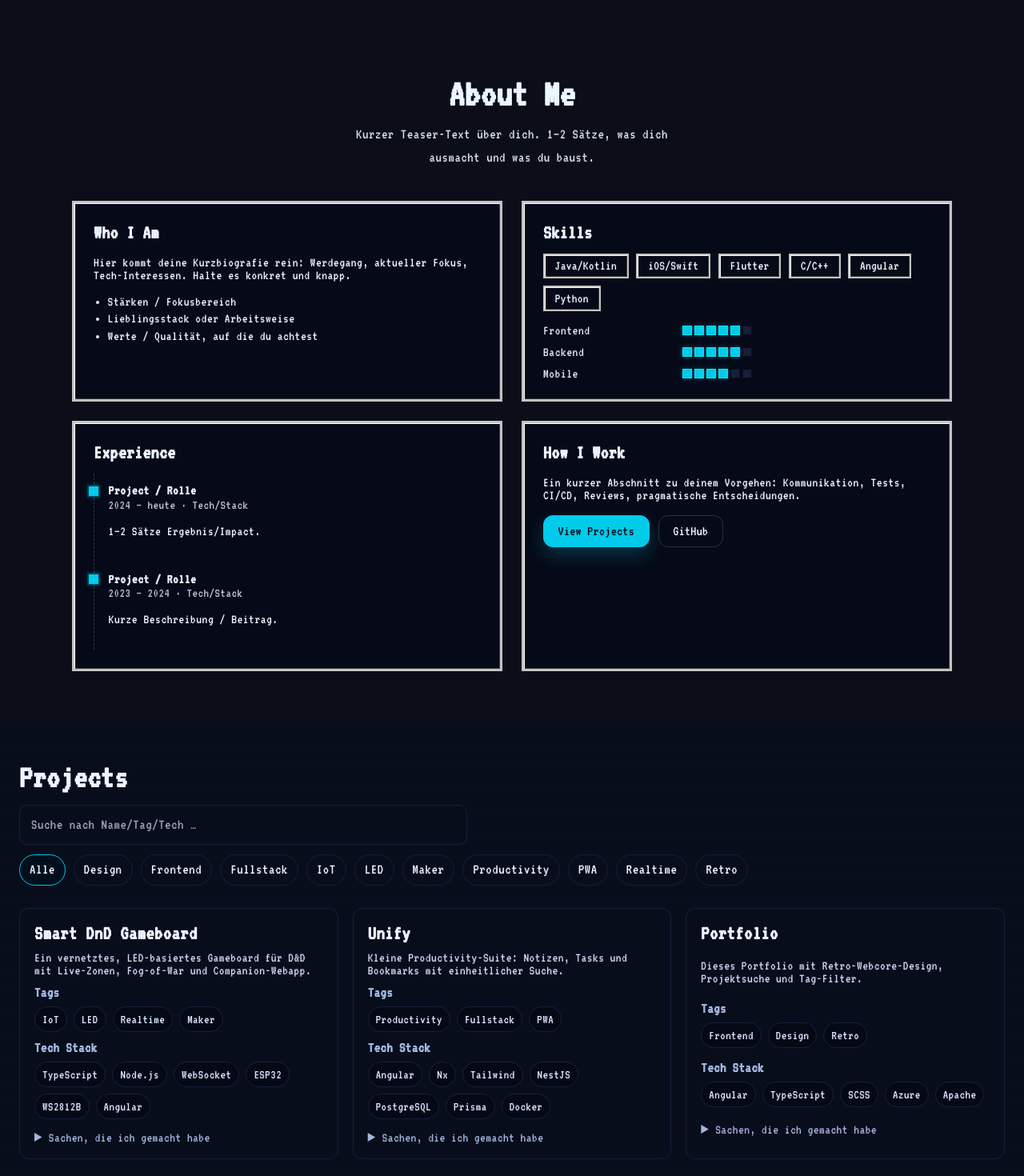
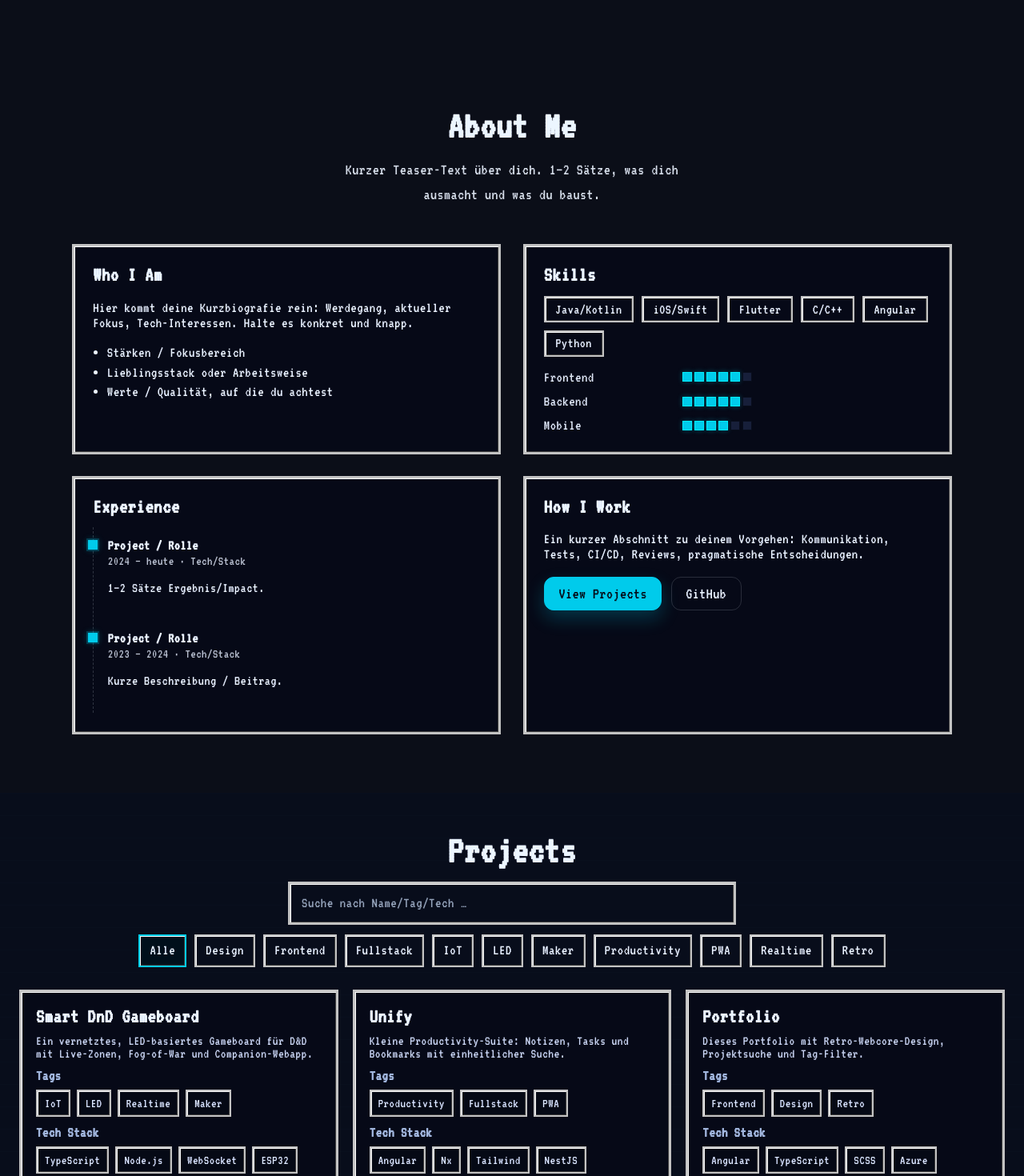
Before and after one commit to Foelli/priv-angular-portfolio, an Angular app: page / in a window 1280 px wide. Shown: the part 960-2430 px from the top of the page at 80% size. Built offline with nearby package versions, Linux system fonts and the light colour scheme.

Commit message:
style: introduced more retro design

```diff
--- a/src/app/components/header/header.component.html
+++ b/src/app/components/header/header.component.html
@@ -6,7 +6,8 @@
 
     <nav class="nav">
       <a (click)="scrollToSection('about')" routerLinkActive="active">About</a>
-      <a routerLink="/projects" routerLinkActive="active">Projects</a>
+      <a (click)="scrollToSection('project')" routerLinkActive="active">Projects</a>
+
     </nav>
   </div>
 </header>
--- a/src/app/pages/about/about.component.css
+++ b/src/app/pages/about/about.component.css
@@ -2,47 +2,57 @@
   display: block;
   color: #e7f0ff;
   image-rendering: pixelated;
+  font-size: 1.15rem;
+  /* +15 % Grundschrift */
+  letter-spacing: 0.5px;
+  /* breiter für bessere Lesbarkeit */
 }
 
 /* Container */
 .about {
   max-width: 1100px;
   margin: 0 auto;
-  padding: 4rem 1.25rem;
+  padding: 4.6rem 1.5rem;
+  /* +15 % */
 }
 
 /* Header */
 .about-header {
   text-align: center;
-  margin-bottom: 2.5rem;
+  margin-bottom: 2.9rem;
 }
 
 .about-header h2 {
   font-family: 'VT323', monospace;
-  font-size: clamp(2.2rem, 3.8vw, 3.4rem);
+  font-size: clamp(2.3rem, 3.8vw, 3.45rem);
+  /* +15 % */
   margin: 0;
-  letter-spacing: 0.3px;
+  letter-spacing: 0.6px;
+  color: #e7f0ff;
+  /* explizit, als Referenzstil */
 }
 
 .lead {
-  margin: 0.75rem auto 0;
-  max-width: 56ch;
+  margin: 0.9rem auto 0;
+  max-width: 58ch;
   opacity: 0.9;
   line-height: 1.55;
-  font-size: 1.15rem;
+  font-size: 1.25rem;
+  /* +15 % */
+  letter-spacing: 0.5px;
 }
 
 /* Grid */
 .about-grid {
   display: grid;
   grid-template-columns: 1fr;
-  gap: 1.25rem;
+  gap: 1.4rem;
 }
 
 @media (min-width: 820px) {
   .about-grid {
     grid-template-columns: 1fr 1fr;
-    gap: 1.5rem;
+    gap: 1.7rem;
   }
 }
 
@@ -51,13 +61,14 @@
   background: #0c0f1c;
   border: 3px solid #c0c0c0;
   border-radius: 0;
-  padding: 1.5rem;
+  padding: 1.45rem;
   color: #e7f0ff;
   box-shadow:
     inset 1px 1px 0 #ffffff,
     inset -1px -1px 0 #404040;
   transition: transform 0.1s, box-shadow 0.15s;
-  font-size: 1.05rem;
+  font-size: 1.15rem;
+  letter-spacing: 0.5px;
 }
 
 .card:hover {
@@ -70,15 +81,17 @@
 
 .card h3 {
   margin: 0 0 0.85rem;
-  font-size: 1.55rem;
-  letter-spacing: 0.3px;
+  font-size: 1.6rem;
+  /* +15 % */
+  letter-spacing: 0.6px;
 }
 
 /* Lists */
 .bullets {
   margin: 0.6rem 0 0;
   padding-left: 1.1rem;
-  font-size: 1.05rem;
+  font-size: 1.15rem;
+  letter-spacing: 0.5px;
 }
 
 .bullets li {
@@ -96,13 +109,14 @@
 .tag {
   display: inline-block;
   font-family: 'VT323', monospace;
-  font-size: 1.05rem;
+  font-size: 1.1rem;
+  /* +15 % */
   padding: 0.35rem 0.8rem;
   border-radius: 0;
   border: 2px solid #c0c0c0;
   background: #0c0f1c;
   color: #e7f0ff;
-  letter-spacing: 0.3px;
+  letter-spacing: 0.5px;
   box-shadow:
     inset 1px 1px 0 #ffffff,
     inset -1px -1px 0 #404040;
@@ -119,7 +133,7 @@
   color: #00c7e6;
 }
 
-/* === Pixel Skill Bars === */
+/* Pixel Skill Bars */
 .skill-rows {
   display: grid;
   gap: 0.7rem;
@@ -130,7 +144,8 @@
   grid-template-columns: 10rem 1fr;
   align-items: center;
   gap: 0.85rem;
-  font-size: 1.05rem;
+  font-size: 1.15rem;
+  letter-spacing: 0.5px;
 }
 
 .skill span {
@@ -163,7 +178,8 @@
   margin: 0.25rem 0 0;
   padding: 0;
   border-left: 1px dashed rgba(231, 240, 255, 0.18);
-  font-size: 1.05rem;
+  font-size: 1.1rem;
+  letter-spacing: 0.5px;
 }
 
 .timeline li {
@@ -195,13 +211,14 @@
 .btn {
   display: inline-block;
   font-family: 'VT323', monospace;
-  letter-spacing: 0.3px;
+  letter-spacing: 0.5px;
   padding: 0.65rem 1.1rem;
   border-radius: 12px;
   border: 1px solid rgba(231, 240, 255, 0.15);
   text-decoration: none;
   transition: transform 0.06s ease, box-shadow 0.2s ease, background 0.2s ease;
-  font-size: 1.1rem;
+  font-size: 1.25rem;
+  /* +15 % */
 }
 
 .btn:hover {
@@ -234,7 +251,8 @@
 a {
   color: #00c7e6;
   text-decoration: none;
-  font-size: 1.05rem;
+  font-size: 1.1rem;
+  letter-spacing: 0.5px;
 }
 
 a:hover {
--- a/src/app/pages/home/home.component.css
+++ b/src/app/pages/home/home.component.css
@@ -65,10 +65,15 @@
   text-align: center;
 }
 
+/* === Überschrift "Featured" wie About === */
 .projects-preview h2 {
-  font-size: 2rem;
-  color: #00c7e6;
+  font-family: 'VT323', monospace;
+  font-size: clamp(2.3rem, 3.8vw, 3.45rem);
+  /* wie About */
+  color: #e7f0ff;
+  /* wie About */
   margin-bottom: 2rem;
+  letter-spacing: 0.6px;
 }
 
 /* GRID */
--- a/src/app/pages/projects/projects.component.css
+++ b/src/app/pages/projects/projects.component.css
@@ -9,9 +9,10 @@
     #0a0b10;
 
   image-rendering: pixelated;
-  /* etwas mehr Rand für mehr Luft */
   padding: 48px 24px;
-  /* vorher: 32px 16px */
+  /* mehr Luft */
+  font-size: 1.15rem;
+  letter-spacing: 0.5px;
 }
 
 /* Container */
@@ -25,21 +26,29 @@
   display: grid;
   gap: 14px;
   margin-bottom: 28px;
+
+  /* Zentrierung */
+  text-align: center;
+  justify-items: center;
 }
 
 .projects-header h1 {
   font-family: 'VT323', monospace;
-  font-size: 41px;
-  /* vorher 36px → +15 % */
+  font-size: clamp(2.3rem, 3.8vw, 3.45rem);
+  /* wie About */
   margin: 0;
   letter-spacing: 0.6px;
-  /* etwas weiter */
+  color: #e7f0ff;
+  /* wie About */
 }
 
 /* Toolbar */
 .toolbar {
   display: grid;
   gap: 12px;
+
+  /* Zentrierung */
+  justify-items: center;
 }
 
 .search {
@@ -47,13 +56,19 @@
   max-width: 560px;
   padding: 12px 14px;
   font: 18.4px/1.3 'VT323', monospace;
-  /* +15 % */
   letter-spacing: 0.6px;
   color: #e7f0ff;
   background: #0e1220;
-  border: 1px solid #1c243d;
-  border-radius: 10px;
+  border: 3px solid #c0c0c0;
+  border-radius: 0;
+  /* eckig! */
+  box-shadow:
+    inset 1px 1px 0 #ffffff,
+    inset -1px -1px 0 #404040;
   outline: none;
+
+  /* Zentrierung */
+  margin-inline: auto;
 }
 
 .search::placeholder {
@@ -62,27 +77,44 @@
 
 .search:focus {
   border-color: #00c7e6;
+  box-shadow:
+    inset 1px 1px 0 #ffffff,
+    inset -1px -1px 0 #404040,
+    0 0 0 2px #00c7e6;
 }
 
+/* Tag-Filter Chips */
 .chip-row {
   display: flex;
   flex-wrap: wrap;
   gap: 10px;
+
+  /* Zentrierung */
+  justify-content: center;
 }
 
 .chip {
   font: 18.4px/1 'VT323', monospace;
   letter-spacing: 0.6px;
   padding: 9px 12px;
-  border-radius: 999px;
-  border: 1px solid #1c243d;
+  border-radius: 0;
+  border: 2px solid #c0c0c0;
   background: #0e1220;
   color: #e7f0ff;
   cursor: pointer;
+  box-shadow:
+    inset 1px 1px 0 #ffffff,
+    inset -1px -1px 0 #404040;
+  transition: all 0.12s ease;
 }
 
 .chip:hover {
   border-color: #00c7e6;
+  color: #00c7e6;
+  box-shadow:
+    inset 1px 1px 0 #ffffff,
+    inset -1px -1px 0 #404040,
+    0 0 0 2px #00c7e6;
 }
 
 .chip.active {
@@ -95,22 +127,36 @@
   display: grid;
   grid-template-columns: repeat(12, 1fr);
   gap: 18px;
-  /* etwas mehr Zwischenraum */
 }
 
+/* --- RETRO CARD STYLE --- */
 .card {
   grid-column: span 12;
   display: grid;
   gap: 10px;
   padding: 18px;
-  /* mehr Innenabstand */
   font-size: 1.15rem;
-  /* Grundschrift leicht größer */
   letter-spacing: 0.5px;
 
-  background: #0e1220;
-  border: 1px solid #1c243d;
-  border-radius: 12px;
+  background: #0c0f1c;
+  color: #e7f0ff;
+
+  border: 3px solid #c0c0c0;
+  border-radius: 0;
+  /* eckig */
+  box-shadow:
+    inset 1px 1px 0 #ffffff,
+    inset -1px -1px 0 #404040;
+
+  transition: transform 0.1s, box-shadow 0.15s;
+}
+
+.card:hover {
+  transform: translateY(-2px);
+  box-shadow:
+    inset 1px 1px 0 #ffffff,
+    inset -1px -1px 0 #404040,
+    0 0 0 2px #00c7e6;
 }
 
 @media (min-width: 700px) {
@@ -128,7 +174,6 @@
 .card-title {
   font-family: 'VT323', monospace;
   font-size: 25.3px;
-  /* +15 % */
   letter-spacing: 0.6px;
   margin: 0;
 }
@@ -149,7 +194,6 @@
 .meta-group h4 {
   margin: 0 0 8px 0;
   font-size: 18.4px;
-  /* +15 % */
   color: #9fb3d9;
   letter-spacing: 0.5px;
 }
@@ -165,13 +209,25 @@
 
 .pill {
   font: 16.1px/1 'VT323', monospace;
-  /* +15 % */
   letter-spacing: 0.5px;
   padding: 7px 9px;
-  border: 1px solid #1c243d;
-  border-radius: 999px;
+  border: 2px solid #c0c0c0;
+  border-radius: 0;
   background: #0b0f1a;
   color: #d9e4ff;
+  box-shadow:
+    inset 1px 1px 0 #ffffff,
+    inset -1px -1px 0 #404040;
+  transition: all 0.12s ease;
+}
+
+.pill:hover {
+  color: #00c7e6;
+  border-color: #00c7e6;
+  box-shadow:
+    inset 1px 1px 0 #ffffff,
+    inset -1px -1px 0 #404040,
+    0 0 0 2px #00c7e6;
 }
 
 /* Details */
@@ -189,6 +245,7 @@
   letter-spacing: 0.4px;
 }
 
+/* Accessibility */
 @media (prefers-reduced-motion: reduce) {
   * {
     transition: none !important;
```
